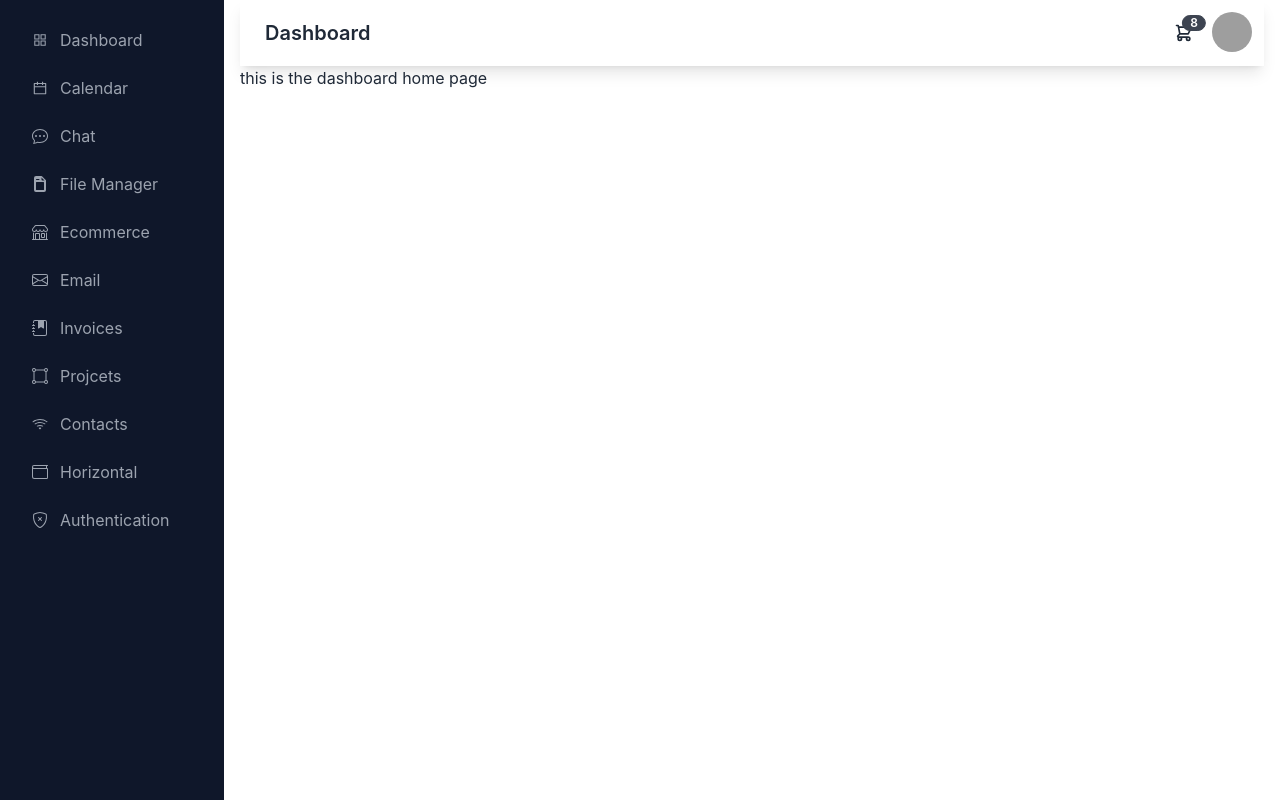
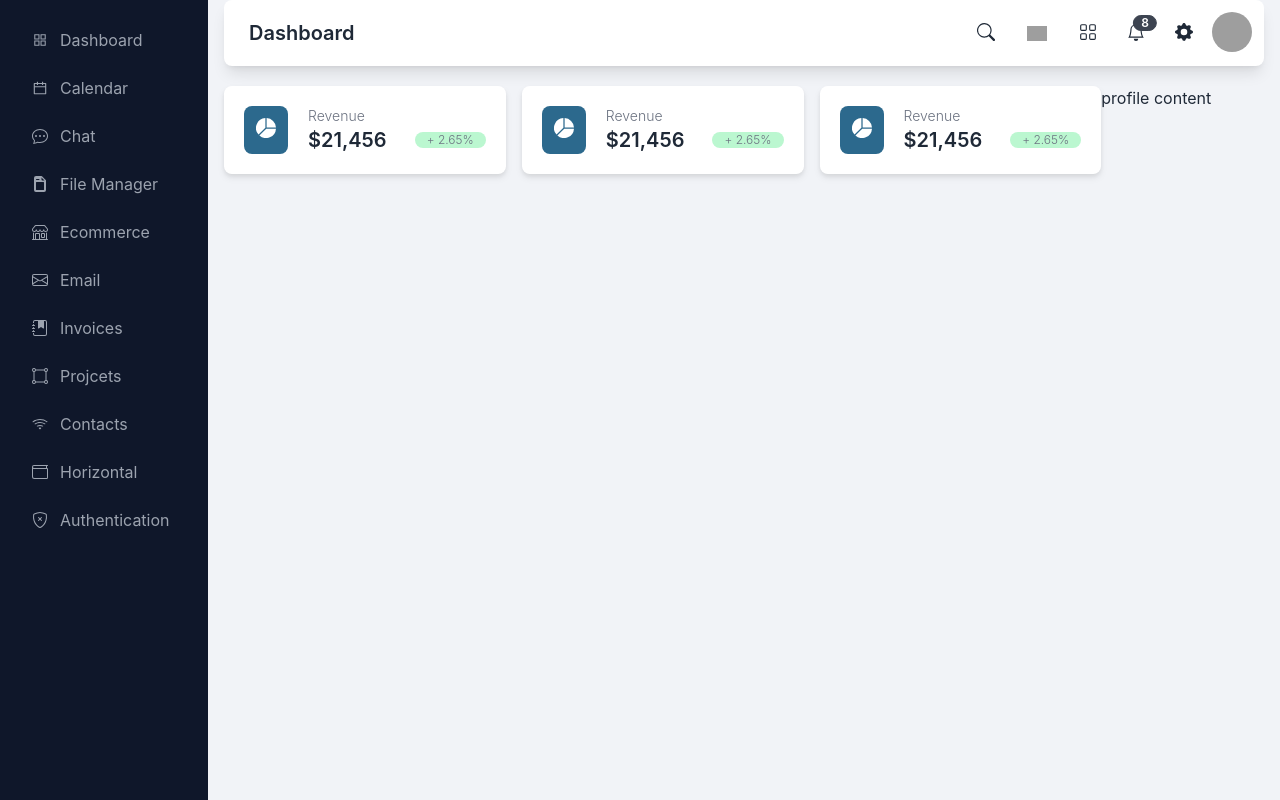
Before and after one commit to sh-mihad/fitPeo-Dashboard, a React (Create React App) app: page / in a window 1280 px wide. Built offline with nearby package versions, Linux system fonts and the light colour scheme; grey boxes are pictures that could not be loaded.

Commit message:
summaryCard done

```diff
--- /dev/null
+++ b/src/Component/SummaryCard/SummaryCard.jsx
@@ -0,0 +1,24 @@
+import React from 'react';
+import { BsFillPieChartFill } from "react-icons/bs";
+
+
+const SummaryCard = ({icon,title,actualData,percantige})=>{
+    return (
+        <div className='flex bg-white p-5  rounded-lg gap-5 drop-shadow-md'>
+            <div className='p-3 rounded-lg bg-[#2c698d] text-xl text-white'><BsFillPieChartFill/></div>
+
+            <div>
+            <p className='text-sm font-light text-gray-500 '>Revenue</p>
+            <div className='flex gap-7 items-center'>
+            <h6 className='text-xl font-semibold'>$21,456</h6>
+            <p className='text-xs font-light text-gray-500 bg-green-200 px-3 rounded-lg'>+ 2.65%</p>
+            </div>
+
+            </div>
+
+
+        </div>
+    )
+}
+
+export default SummaryCard
--- a/src/Component/TopBar/TopBar.jsx
+++ b/src/Component/TopBar/TopBar.jsx
@@ -1,26 +1,55 @@
 import React from 'react';
+import { BsSearch,BsGrid,BsBell,BsGearFill} from "react-icons/bs";
+import { Link } from 'react-router-dom';
 
 const TopBar = () => {
+
     return (
-        <div className="navbar bg-base-100 shadow-lg">
+        <div className="navbar bg-base-100 shadow-lg rounded-lg">
 
             {/* Button for open sidebar in mobile device */}
             <label  htmlFor="dashboard-drawer" tabIndex={0} className="btn btn-ghost lg:hidden">
                 <svg xmlns="http://www.w3.org/2000/svg" className="h-5 w-5" fill="none" viewBox="0 0 24 24" stroke="currentColor"><path strokeLinecap="round" strokeLinejoin="round" strokeWidth="2" d="M4 6h16M4 12h8m-8 6h16" /></svg>
             </label>
 
+
             <div className="flex-1">
-                <a className="btn btn-ghost normal-case text-xl">Dashboard</a>
+                <Link to="/" className="btn btn-ghost normal-case text-lg lg:text-xl">Dashboard</Link>
             </div>
             <div className="flex-none">
                 <div className="dropdown dropdown-end">
+
+                    {/* --------Seach Icon -------*/}
+                    <label className="btn btn-ghost btn-circle  text-lg">
+                       <BsSearch/>
+                    </label>
+
+                    {/* -----flag-------  */}
+                    <label className="btn btn-ghost ">
+                       <img src="https://cdn-icons-png.flaticon.com/512/555/555526.png" className='w-5' alt="" />
+                    </label>
+
+                    {/* Grid Icon */}
+                    <label className="btn btn-ghost btn-circle text-lg">
+                       <BsGrid/>
+                    </label>
+
                     <label tabIndex={0} className="btn btn-ghost btn-circle">
-                        <div className="indicator">
-                            <svg xmlns="http://www.w3.org/2000/svg" className="h-5 w-5" fill="none" viewBox="0 0 24 24" stroke="currentColor"><path strokeLinecap="round" strokeLinejoin="round" strokeWidth="2" d="M3 3h2l.4 2M7 13h10l4-8H5.4M7 13L5.4 5M7 13l-2.293 2.293c-.63.63-.184 1.707.707 1.707H17m0 0a2 2 0 100 4 2 2 0 000-4zm-8 2a2 2 0 11-4 0 2 2 0 014 0z" /></svg>
+                        <div className="indicator text-lg">
+                           <BsBell/>
                             <span className="badge badge-sm indicator-item">8</span>
                         </div>
                     </label>
+
+
+                     {/* Grid Icon */}
+                    <label className="btn btn-ghost btn-circle text-lg">
+                       <BsGearFill/>
+                    </label>
+
+                        {/* Notification Modal */}
                     <div tabIndex={0} className="mt-3 card card-compact dropdown-content w-52 bg-base-100 shadow">
+
                         <div className="card-body">
                             <span className="font-bold text-lg">8 Items</span>
                             <span className="text-info">Subtotal: $999</span>
@@ -29,7 +58,10 @@ const TopBar = () => {
                             </div>
                         </div>
                     </div>
+
+
                 </div>
+
                 <div className="dropdown dropdown-end">
                     <label tabIndex={0} className="btn btn-ghost btn-circle avatar">
                         <div className="w-10 rounded-full">
--- a/src/DashboardLayout/DashBoardLayout.jsx
+++ b/src/DashboardLayout/DashBoardLayout.jsx
@@ -11,15 +11,20 @@ const DashBoardLayout = () => {
     return (
         <div className="drawer drawer-mobile">
             <input id="dashboard-drawer" type="checkbox" className="drawer-toggle" />
-            <div className="drawer-content lg:px-4">
+
+
+            <div className="drawer-content bg-[#f1f3f7]  lg:px-4">
                 {/* <!-- Page content here --> */}
                 <TopBar/>
-                <Outlet></Outlet>
+               <div className='mx-4 lg:mx-0 mt-5'> <Outlet></Outlet></div>
             </div>
+
+
+            {/*----------- Sidebar ------- */}
             <div className="drawer-side">
                 <label htmlFor="dashboard-drawer" className="drawer-overlay"></label>
 
-                <ul className="menu p-4 w-56 bg-slate-900  text-gray-400 ">
+                <ul className="menu p-4 w-52 bg-slate-900  text-gray-400 ">
                     {/* <!-- Sidebar content here --> */}
                     <li className="hover:text-white "><Link to="/"><AiOutlineAppstore/> Dashboard</Link></li>
                     <li className="hover:text-white "><Link to="/calendar"><AiOutlineCalendar/>Calendar</Link></li>
--- a/src/Pages/Dashboard/Dashboard.jsx
+++ b/src/Pages/Dashboard/Dashboard.jsx
@@ -1,9 +1,15 @@
 import React from 'react';
+import SummaryCard from '../../Component/SummaryCard/SummaryCard';
 
 const Dashboard = () => {
     return (
-        <div>
-            this is the dashboard home page
+        <div className='block lg:flex '>
+            <div className='grid grid-cols-1 lg:grid-cols-3 gap-4'>
+                <SummaryCard/>
+                <SummaryCard/>
+                <SummaryCard/>
+            </div>
+            <div>profile content</div>
         </div>
     );
 };
```
